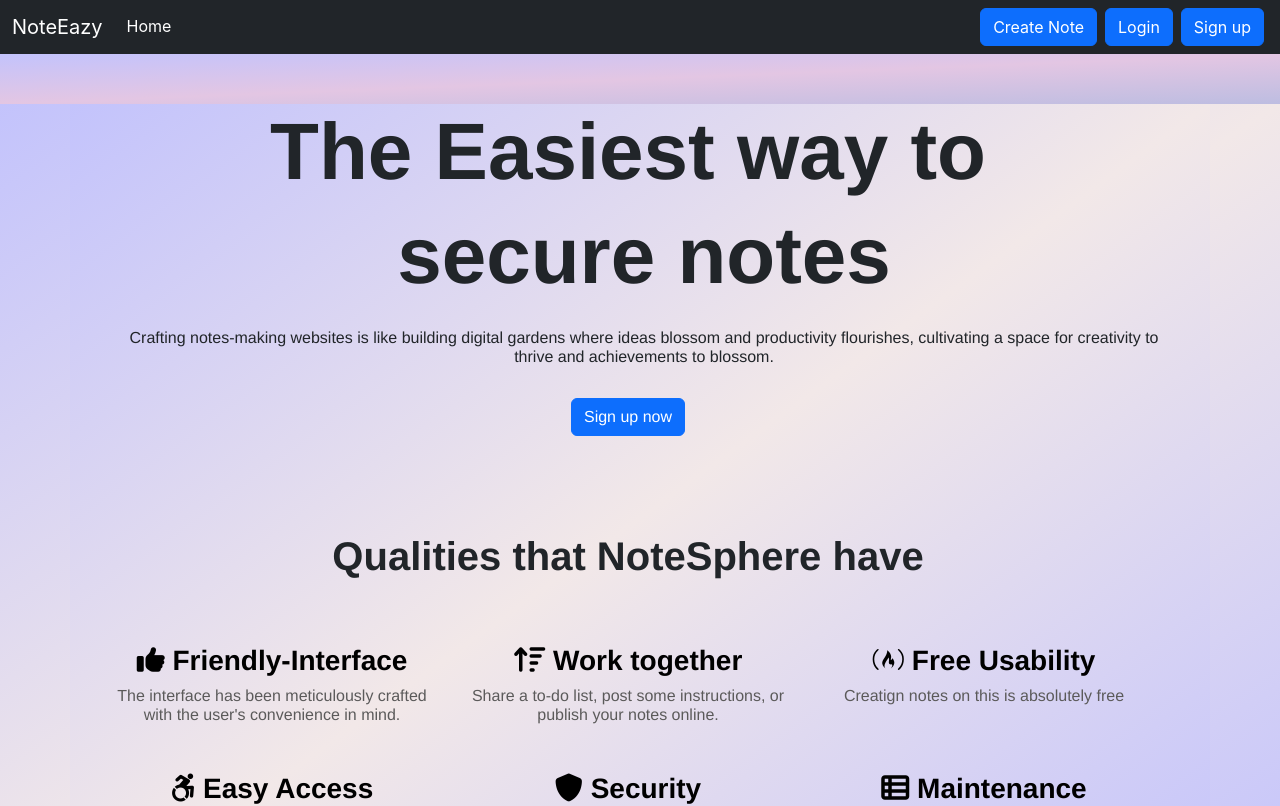
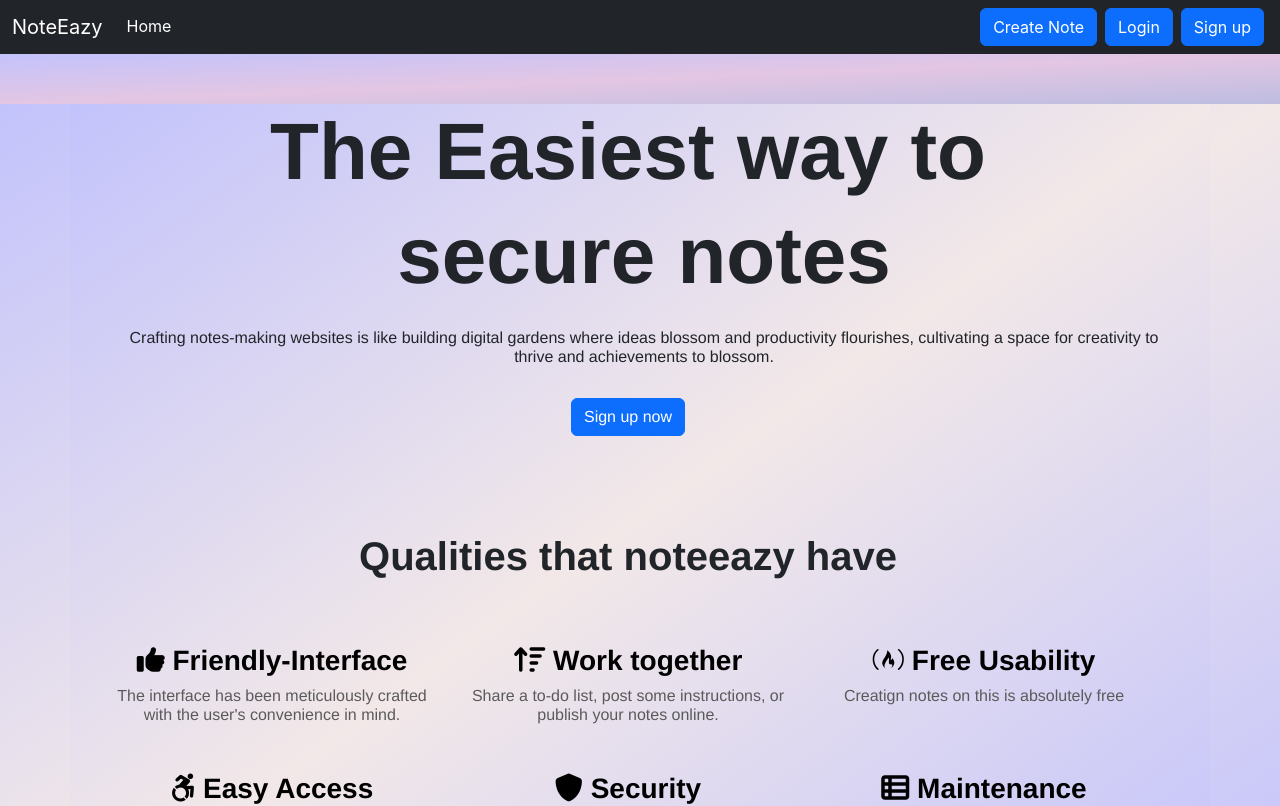
Before and after one commit to Adi2895/inotebook_client, a React (Create React App) app: page / in a window 1280 px wide. Shown: the top 806 px of the page. Built offline with nearby package versions, Linux system fonts and the light colour scheme.

Commit message:
Update LandingPage.js

```diff
--- a/src/components/LandingPage.js
+++ b/src/components/LandingPage.js
@@ -35,7 +35,7 @@ export default function LandingPage() {
 
 
         <div className='row mb-5 mt-5 text-center comprehensive'>
-                <h1 className='mb-5' style={{fontWeight:"bolder"}}>Qualities that NoteSphere have</h1>
+                <h1 className='mb-5' style={{fontWeight:"bolder"}}>Qualities that noteeazy have</h1>
 
                 {qualities.map((obj)=>(
                 <div className='col-md-4 my-3'>
```
